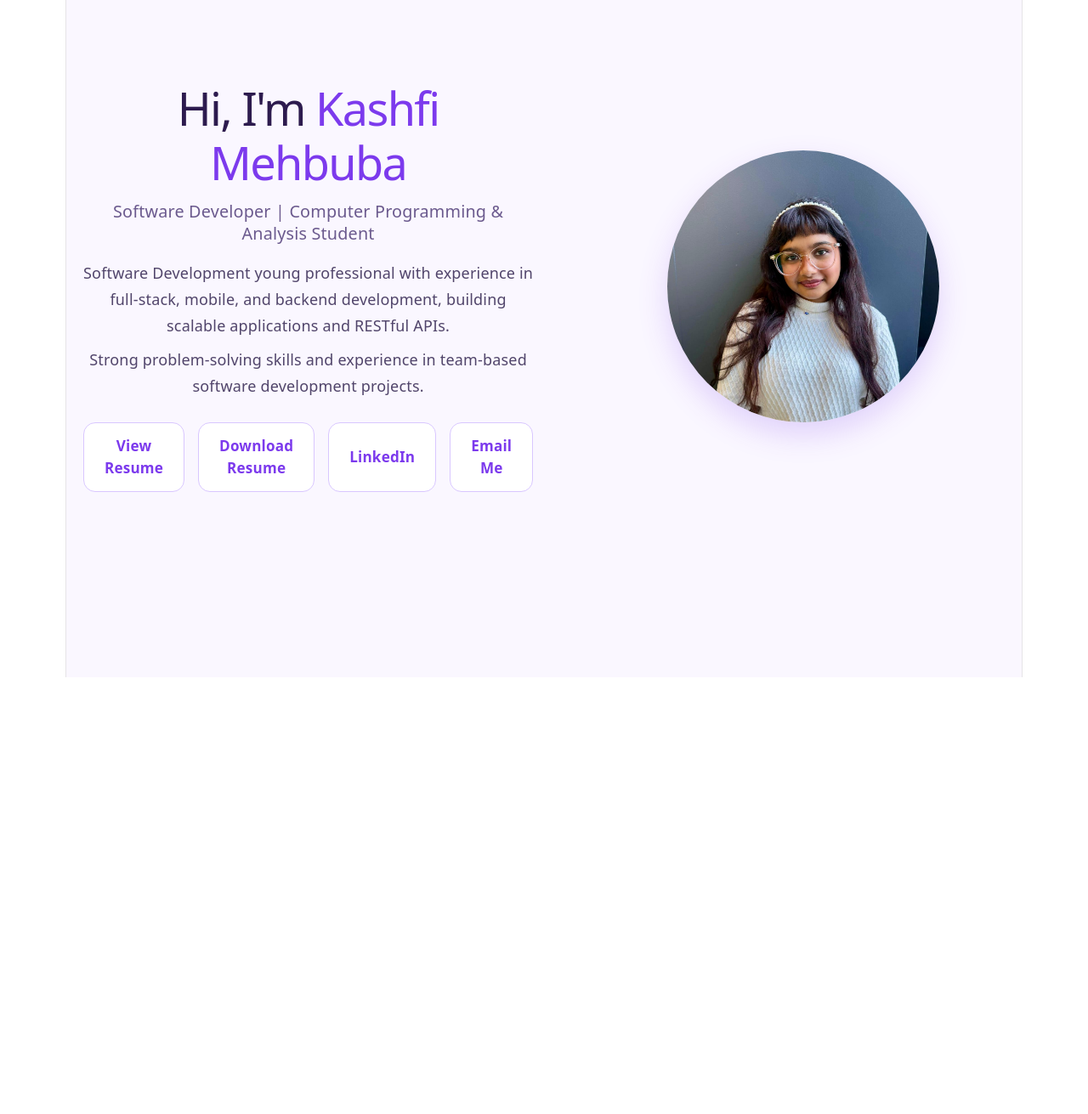
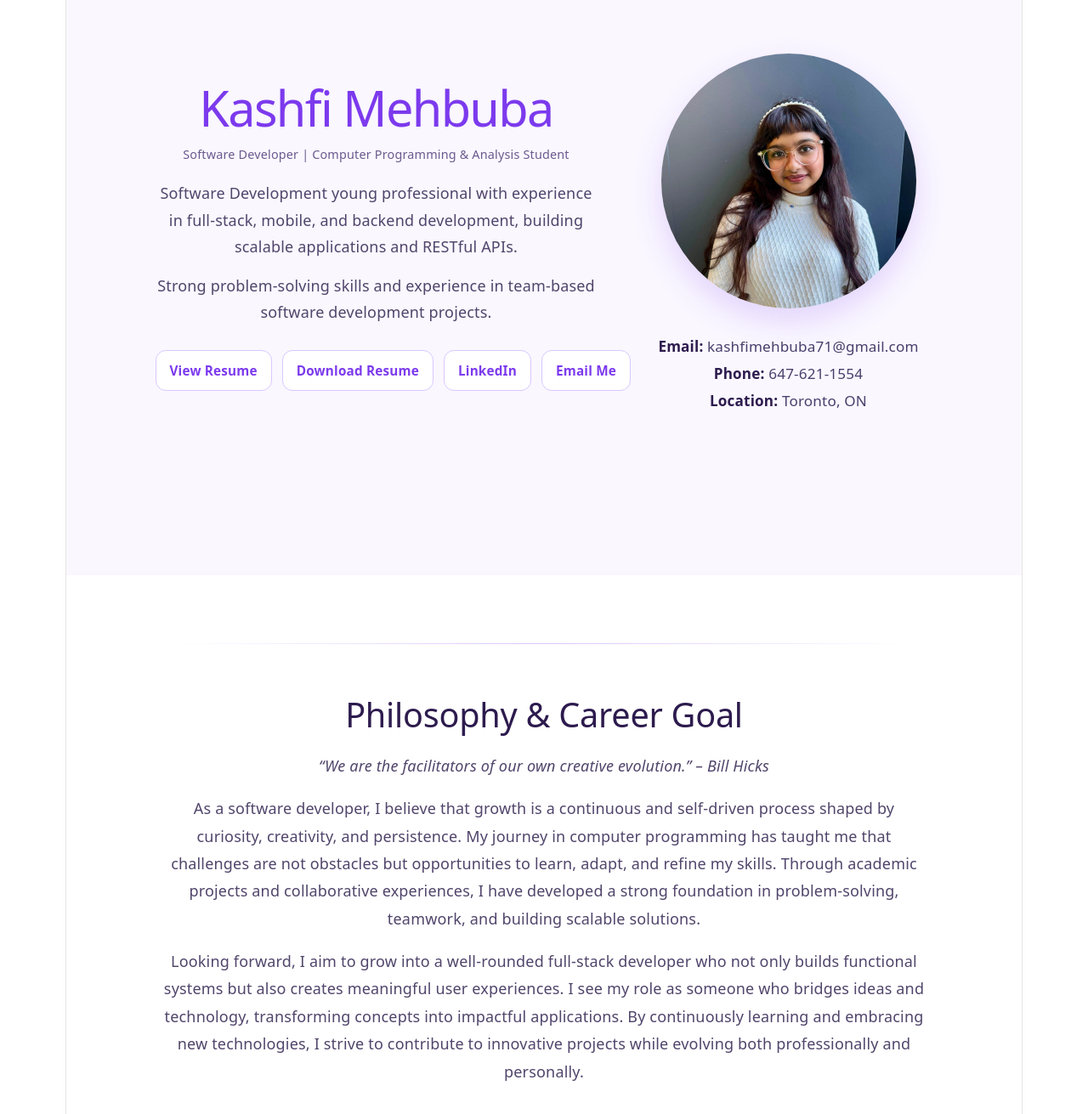
Before and after one commit to kashfimehbuba77/Portfolio, a React app: page / in a window 1280 px wide. Shown: the part 123-1434 px from the top of the page at 85% size. Before the commit the page ends 920 px from the top, so only its background shows below. Built offline with nearby package versions, Linux system fonts and the light colour scheme; the HTML template or start-up script is replaced by a standard one.

Commit message:
Rearranging UI and adding career goals section

```diff
--- a/src/App.jsx
+++ b/src/App.jsx
@@ -1,9 +1,11 @@
 import PersonalData from "./components/PersonalData";
+import CareerGoal from "./components/CareerGoal";
 
 function App() {
   return (
     <>
       <PersonalData />
+      <CareerGoal />
     </>
   );
 }
--- /dev/null
+++ b/src/components/CareerGoal.css
@@ -0,0 +1,38 @@
+.career-section {
+  padding: 80px 20px;
+  background: #ffffff;
+}
+
+/* Divider */
+.divider {
+  width: 80%;
+  height: 1px;
+  margin: 0 auto 60px;
+  background: linear-gradient(to right, transparent, #d8c7ff, transparent);
+}
+
+.career-container {
+  max-width: 900px;
+  margin: auto;
+  text-align: center;
+}
+
+.career-container h2 {
+  font-size: 2.2rem;
+  color: #2d1b4e;
+  margin-bottom: 20px;
+}
+
+.quote {
+  font-style: italic;
+  color: #7c3aed;
+  margin-bottom: 30px;
+  font-size: 1.05rem;
+}
+
+.career-container p {
+  color: #51456b;
+  line-height: 1.8;
+  margin-bottom: 18px;
+  font-size: 1rem;
+}
--- /dev/null
+++ b/src/components/CareerGoal.jsx
@@ -0,0 +1,44 @@
+import React from "react";
+import "./CareerGoal.css";
+
+const CareerGoal = () => {
+  return (
+    <section className="career-section">
+
+      {/* Divider */}
+      <div className="divider"></div>
+
+      <div className="career-container">
+
+        <h2>Philosophy & Career Goal</h2>
+
+        <p className="quote">
+          “We are the facilitators of our own creative evolution.” – Bill Hicks
+        </p>
+
+        <p>
+          As a software developer, I believe that growth is a continuous and
+          self-driven process shaped by curiosity, creativity, and persistence.
+          My journey in computer programming has taught me that challenges are
+          not obstacles but opportunities to learn, adapt, and refine my skills.
+          Through academic projects and collaborative experiences, I have
+          developed a strong foundation in problem-solving, teamwork, and
+          building scalable solutions.
+        </p>
+
+        <p>
+          Looking forward, I aim to grow into a well-rounded full-stack developer
+          who not only builds functional systems but also creates meaningful user
+          experiences. I see my role as someone who bridges ideas and technology,
+          transforming concepts into impactful applications. By continuously
+          learning and embracing new technologies, I strive to contribute to
+          innovative projects while evolving both professionally and personally.
+        </p>
+
+      </div>
+
+    </section>
+  );
+};
+
+export default CareerGoal;
--- a/src/components/PersonalData.css
+++ b/src/components/PersonalData.css
@@ -5,38 +5,30 @@
   justify-content: center;
   background: #faf7ff;
   padding: 60px 20px;
+  box-sizing: border-box;
 }
 
+/* 🔥 MAIN LAYOUT */
 .hero-container {
-  max-width: 1100px;
+  max-width: 1050px;
   width: 100%;
   display: flex;
   align-items: center;
-  justify-content: space-between;
-  gap: 80px;
+  justify-content: center;
+  gap: 55px; /* balanced spacing between left & right */
 }
 
+/* LEFT SIDE */
 .hero-text {
   flex: 1;
-  max-width: 550px; /* keeps text readable */
-}
-
-.tag {
-  display: inline-block;
-  background: #eee7ff;
-  color: #7c3aed;
-  padding: 6px 14px;
-  border-radius: 999px;
-  font-size: 0.85rem;
-  font-weight: 600;
-  margin-bottom: 18px;
+  max-width: 520px;
 }
 
 .hero-text h1 {
-  font-size: 3rem;
+  font-size: 3.2rem;
   margin: 0 0 12px;
   color: #2d1b4e;
-  line-height: 1.2;
+  line-height: 1.15;
 }
 
 .hero-text h1 span {
@@ -44,43 +36,46 @@
 }
 
 .subtitle {
-  font-size: 1.1rem;
+  font-size: 0.8rem;
   color: #6b5a8e;
-  margin-bottom: 18px;
+  margin: 0 0 20px;
+  line-height: 1.4;
 }
 
 .description {
   font-size: 1rem;
   color: #51456b;
-  line-height: 1.7;
-  margin-bottom: 10px;
+  line-height: 1.75;
+  margin: 0 0 14px;
 }
 
+/* 🔥 BUTTONS (FIXED) */
 .hero-buttons {
   margin-top: 28px;
   display: flex;
-  gap: 16px;
+  gap: 12px;
+  flex-wrap: nowrap; /* force one line */
+  align-items: center;
 }
 
-/* 🔥 BUTTONS (same style as before) */
-
 .btn {
-  padding: 14px 24px;
-  border-radius: 14px;
+  text-decoration: none;
+  padding: 10px 16px;        /* smaller buttons */
+  border-radius: 12px;
   font-weight: 600;
-  font-size: 0.95rem;
-  text-decoration: none;
+  font-size: 0.85rem;
   transition: all 0.25s ease;
   display: inline-flex;
   align-items: center;
   justify-content: center;
+  white-space: nowrap;       /* prevents breaking */
 }
 
-/* Primary button */
+/* Primary */
 .primary {
   background: #8b5cf6;
-  color: white;
-  box-shadow: 0 10px 24px rgba(139, 92, 246, 0.25);
+  color: #ffffff;
+  box-shadow: 0 8px 18px rgba(139, 92, 246, 0.22);
 }
 
 .primary:hover {
@@ -88,9 +83,9 @@
   transform: translateY(-2px);
 }
 
-/* Secondary (outline style like before) */
+/* Secondary */
 .secondary {
-  background: white;
+  background: #ffffff;
   color: #7c3aed;
   border: 1px solid #d9c7ff;
 }
@@ -100,27 +95,45 @@
   transform: translateY(-2px);
 }
 
-/* IMAGE */
-
-.hero-image {
-  flex: 1;
+/* RIGHT SIDE */
+.hero-right {
+  flex: 0 0 340px;
   display: flex;
-  justify-content: center;
+  flex-direction: column;
+  align-items: center;
 }
 
+/* IMAGE */
 .hero-image img {
-  width: 320px;
-  height: 320px;
+  width: 300px;
+  height: 300px;
   object-fit: cover;
   border-radius: 50%;
-  box-shadow: 0 15px 35px rgba(124, 58, 237, 0.2);
+  box-shadow: 0 15px 35px rgba(124, 58, 237, 0.18);
 }
 
-@media (max-width: 768px) {
+/* CONTACT INFO */
+.contact-info {
+  margin-top: 20px;
+  text-align: center;
+}
+
+.contact-info p {
+  margin: 6px 0;
+  font-size: 0.95rem;
+  color: #4b3f6b;
+}
+
+.contact-info strong {
+  color: #2d1b4e;
+}
+
+/* RESPONSIVE */
+@media (max-width: 900px) {
   .hero-container {
     flex-direction: column;
     text-align: center;
-    gap: 40px;
+    gap: 35px;
   }
 
   .hero-text {
@@ -128,15 +141,22 @@
   }
 
   .hero-buttons {
+    flex-wrap: wrap; /* allow wrapping on mobile */
     justify-content: center;
+  }
+}
+
+@media (max-width: 600px) {
+  .hero-text h1 {
+    font-size: 2.4rem;
   }
 
   .hero-image img {
-    width: 250px;
-    height: 250px;
+    width: 240px;
+    height: 240px;
   }
 
-  .tag {
-    align-self: center;
+  .btn {
+    width: 100%;
   }
 }
--- a/src/components/PersonalData.jsx
+++ b/src/components/PersonalData.jsx
@@ -4,14 +4,10 @@ import "./PersonalData.css";
 const PersonalData = () => {
   return (
     <section className="hero">
-
       <div className="hero-container">
-
-        {/* LEFT SIDE */}
         <div className="hero-text">
-
           <h1>
-            Hi, I'm <span>Kashfi Mehbuba</span>
+            <span>Kashfi Mehbuba</span>
           </h1>
 
           <p className="subtitle">
@@ -31,7 +27,6 @@ const PersonalData = () => {
 
           <div className="hero-buttons">
 
-            {/* View Resume */}
             <a
               href="/resume/Resume_Kashfi_Mehbuba.pdf"
               target="_blank"
@@ -41,7 +36,6 @@ const PersonalData = () => {
               View Resume
             </a>
 
-            {/* Download Resume */}
             <a
               href="/resume/Resume_Kashfi_Mehbuba.pdf"
               download
@@ -50,7 +44,6 @@ const PersonalData = () => {
               Download Resume
             </a>
 
-            {/* LinkedIn */}
             <a
               href="https://www.linkedin.com/in/kashfi-mehbuba-5a8745301/"
               target="_blank"
@@ -60,25 +53,33 @@ const PersonalData = () => {
               LinkedIn
             </a>
 
-            {/* Email */}
             <a
               href="mailto:kashfimehbuba71@gmail.com"
               className="btn secondary"
             >
               Email Me
             </a>
+          </div>
+        </div>
 
+        <div className="hero-right">
+          <div className="hero-image">
+            <img src="/images/profile.jpeg" alt="Kashfi Mehbuba" />
           </div>
 
+          <div className="contact-info">
+            <p>
+              <strong>Email:</strong> kashfimehbuba71@gmail.com
+            </p>
+            <p>
+              <strong>Phone:</strong> 647-621-1554
+            </p>
+            <p>
+              <strong>Location:</strong> Toronto, ON
+            </p>
+          </div>
         </div>
-
-        {/* RIGHT SIDE */}
-        <div className="hero-image">
-          <img src="/images/profile.jpeg" alt="Kashfi Mehbuba" />
-        </div>
-
       </div>
-
     </section>
   );
 };
```
